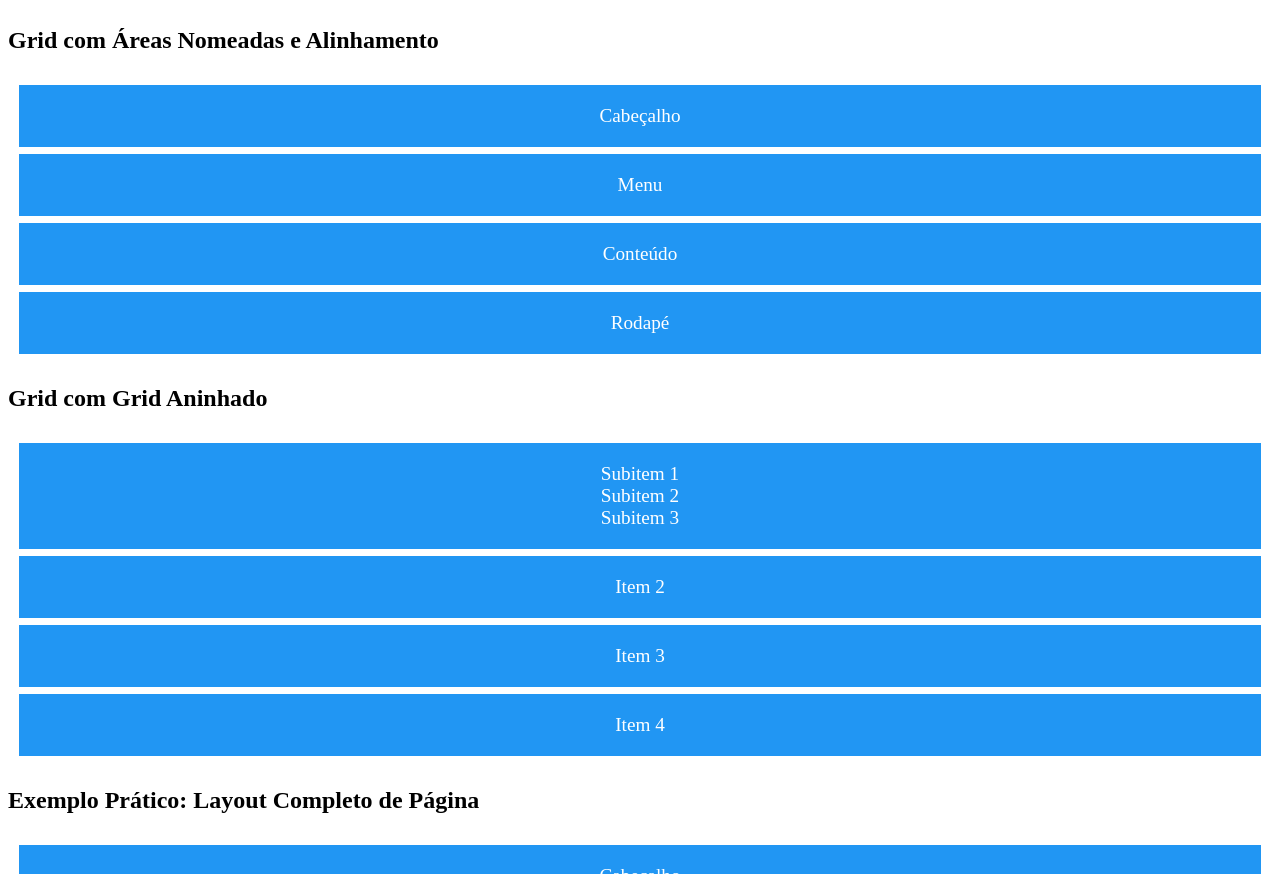
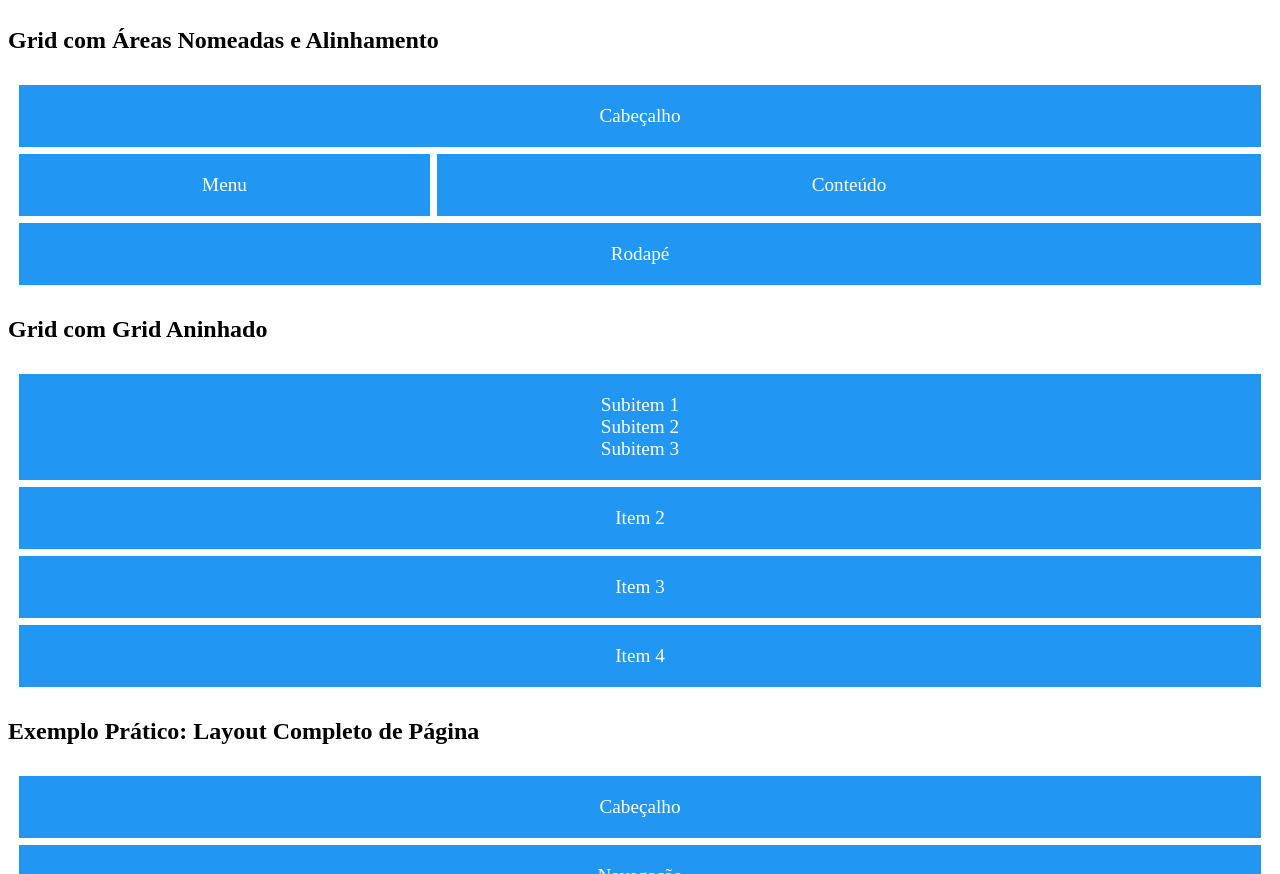
Before and after one commit to tech-well/pratica_css_grid, a plain HTML site: page grid/index.html in a window 1280 px wide. Shown: the part 1085-1959 px from the top of the page. Drawn offline with Linux system fonts and the light colour scheme.

Commit message:
trabalhando com areas nomeadas usando o grid

```diff
--- a/grid/styles.css
+++ b/grid/styles.css
@@ -46,3 +46,31 @@
 .item4{
   grid-column: 3/4;
 }
+
+.areas-nomeadas{
+grid-template-areas:
+'cabecalho cabecalho'
+'menu conteudo'
+'rodape rodape'
+;
+grid-template-columns: 1fr 2fr;
+grid-template-rows: auto
+
+}
+
+.cabecalho{
+ grid-area: cabecalho;
+}
+
+.menu{
+  grid-area: menu;
+}
+
+.conteudo{
+  grid-area: conteudo;
+}
+
+.rodape{
+  grid-area: rodape;
+
+}
```
